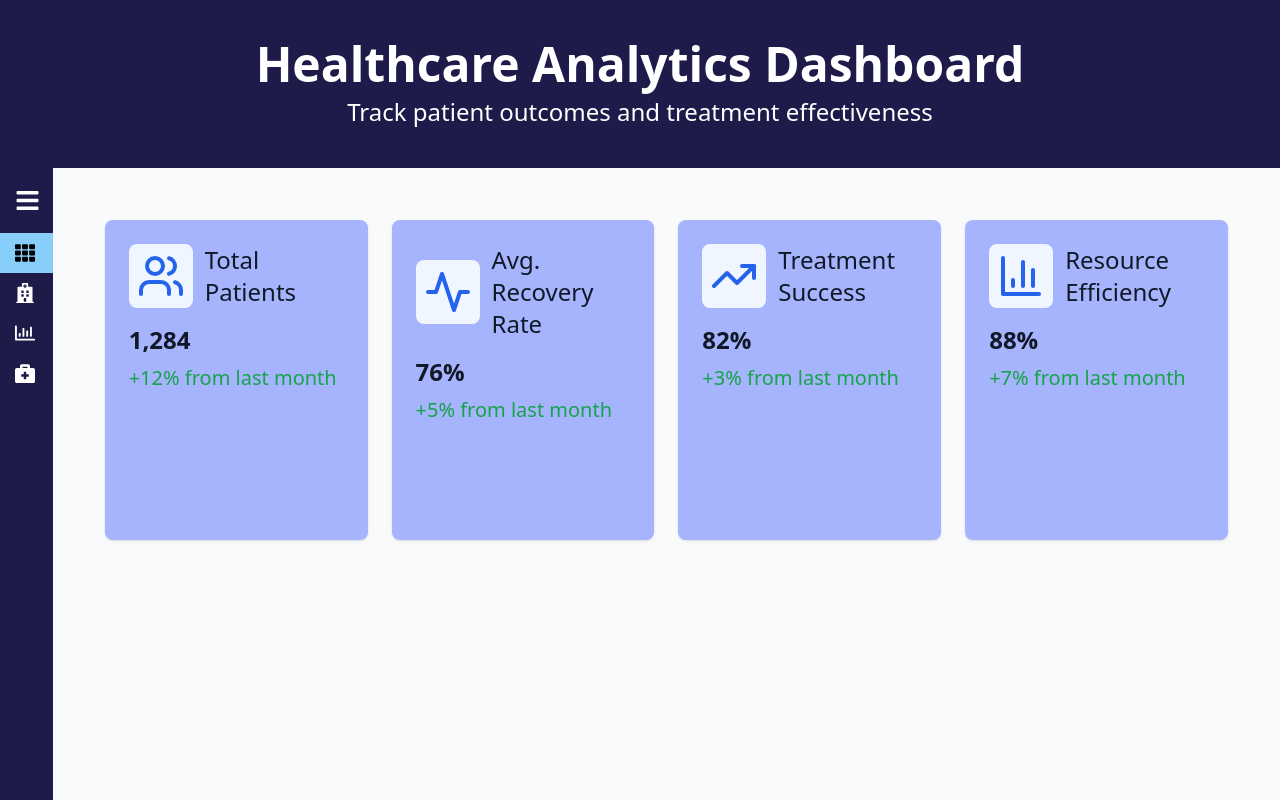
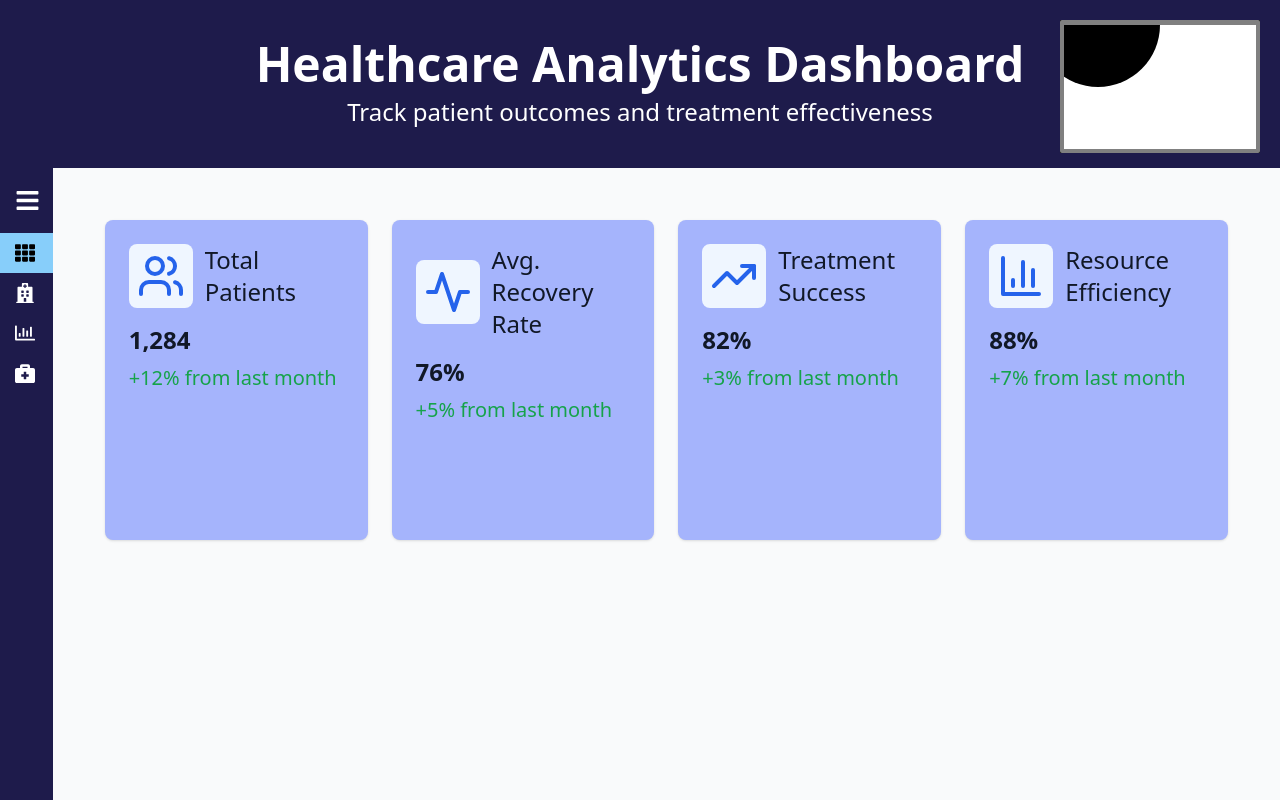
Before and after one commit to Vikasfw24-346/Hospital-dashboard-, a React (Vite) app: page / in a window 1280 px wide. Shown: the top 800 px of the page. Built offline with nearby package versions, Linux system fonts and the light colour scheme.

Commit message:
added cardiogram screen

```diff
--- /dev/null
+++ b/src/components/Cardiogram.css
@@ -0,0 +1,19 @@
+#cardiogram-monitor {
+    display: flex;
+    background-color: grey;
+    min-width: 100%;
+    min-height: 100%;
+    color: white;
+    border-radius: 2px;
+    justify-content: center;
+    align-items: center;
+}
+
+#screen {
+    display: flex;
+    background-color: white;
+    min-width: 96%;
+    min-height: 93%;
+    max-width: 96%;
+    max-height: 93%;
+}
--- /dev/null
+++ b/src/components/Cardiogram.tsx
@@ -0,0 +1,15 @@
+import './Cardiogram.css';
+
+function Cardiogram() {
+    return (
+        <div id="cardiogram-monitor">
+            <div id="screen">
+                <svg viewBox="0 0 10 10">
+                    <circle cx="0" cy="0" r="5" />
+                </svg>
+            </div>
+        </div>
+    );
+}
+
+export default Cardiogram;
--- /dev/null
+++ b/src/components/Navbar.css
@@ -0,0 +1,41 @@
+#container-1 {
+    display: flex;
+    flex-direction: row;
+    min-height: 8rem;
+    background-color: rgb(30 27 75 / var(--tw-bg-opacity, 1));
+    padding-top: 2.5rem;
+    padding-bottom: 2.5rem;
+    min-width: 100%;
+}
+
+#container-2 {
+    display: flex;
+    flex-direction: column;
+    min-width: 100%;
+}
+
+#heading-1 {
+    font-size: 3rem;
+    line-height: 1;
+    font-weight: 700;
+    color: rgb(255 255 255 / var(--tw-text-opacity, 1));
+    text-align: center;
+}
+
+#paragraph-1 {
+    margin-top: 0.5rem;
+    color: rgb(255 255 255 / var(--tw-text-opacity, 1));
+    text-align: center;
+    font-size: 1.5rem;
+    line-height: 2rem;
+}
+
+#cardiogram-1 {
+    display: flex;
+    position: absolute;
+    background-color: black;
+    height: 16.666667%;
+    top: 20px;
+    right: 20px;
+    min-width: 200px;
+}
--- a/src/components/Navbar.tsx
+++ b/src/components/Navbar.tsx
@@ -1,12 +1,19 @@
-import React from 'react'
+import React from 'react';
+import Cardiogram from './Cardiogram.tsx';
+import "./Navbar.css";
 
 function Navbar() {
   return (
     <div>
-         <div className="min-h-32 bg-indigo-950 py-10">
-          <h1 className="text-5xl font-bold text-white text-center">Healthcare Analytics Dashboard</h1>
-          <p className="mt-2 text-white text-center text-2xl">Track patient outcomes and treatment effectiveness</p>
+      <div id="container-1">
+        <div id="container-2">
+          <h1 id="heading-1">Healthcare Analytics Dashboard</h1>
+          <p id="paragraph-1">Track patient outcomes and treatment effectiveness</p>
         </div>
+        <div id="cardiogram-1">
+          <Cardiogram />
+        </div>
+      </div>
     </div>
   )
 }
```
